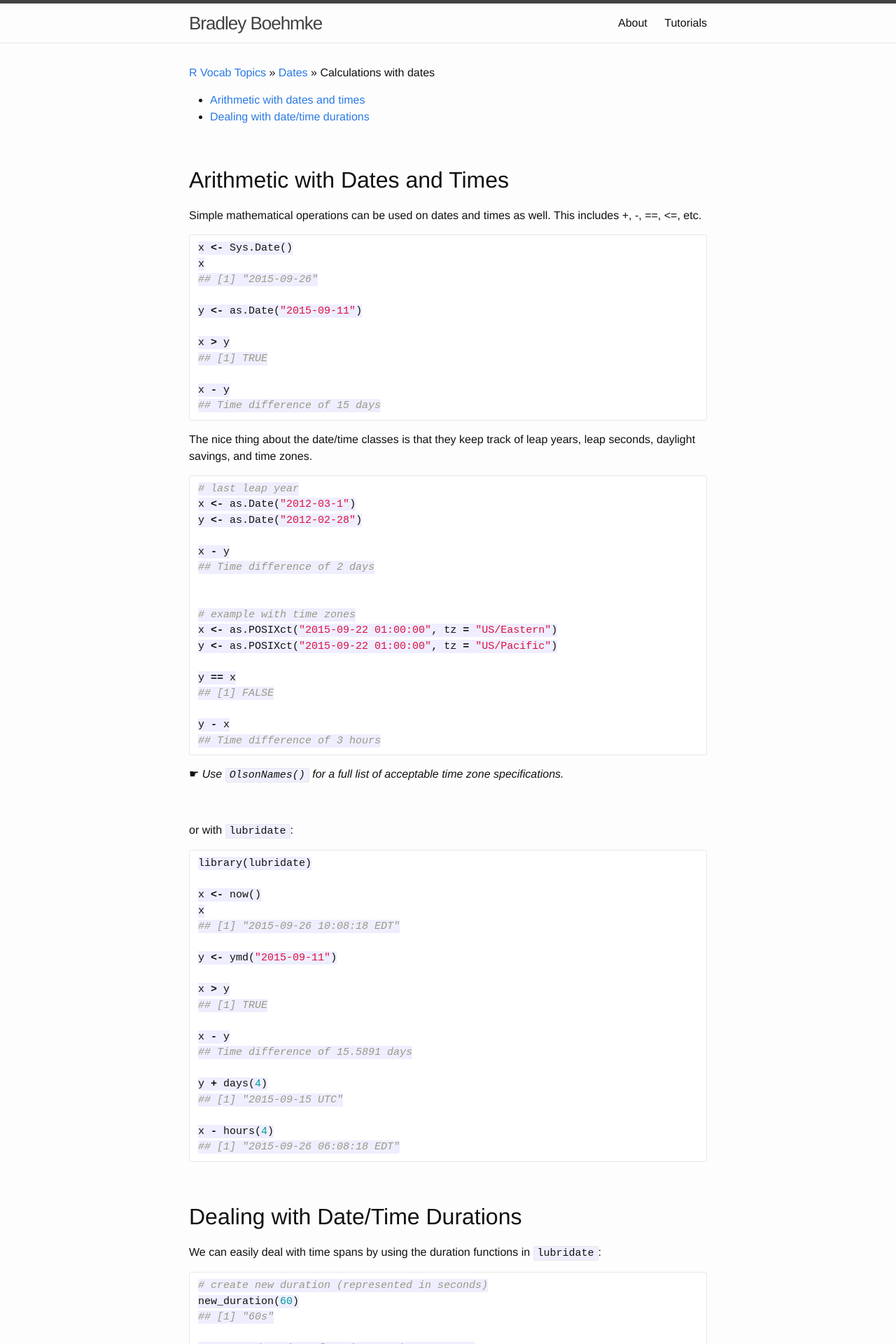
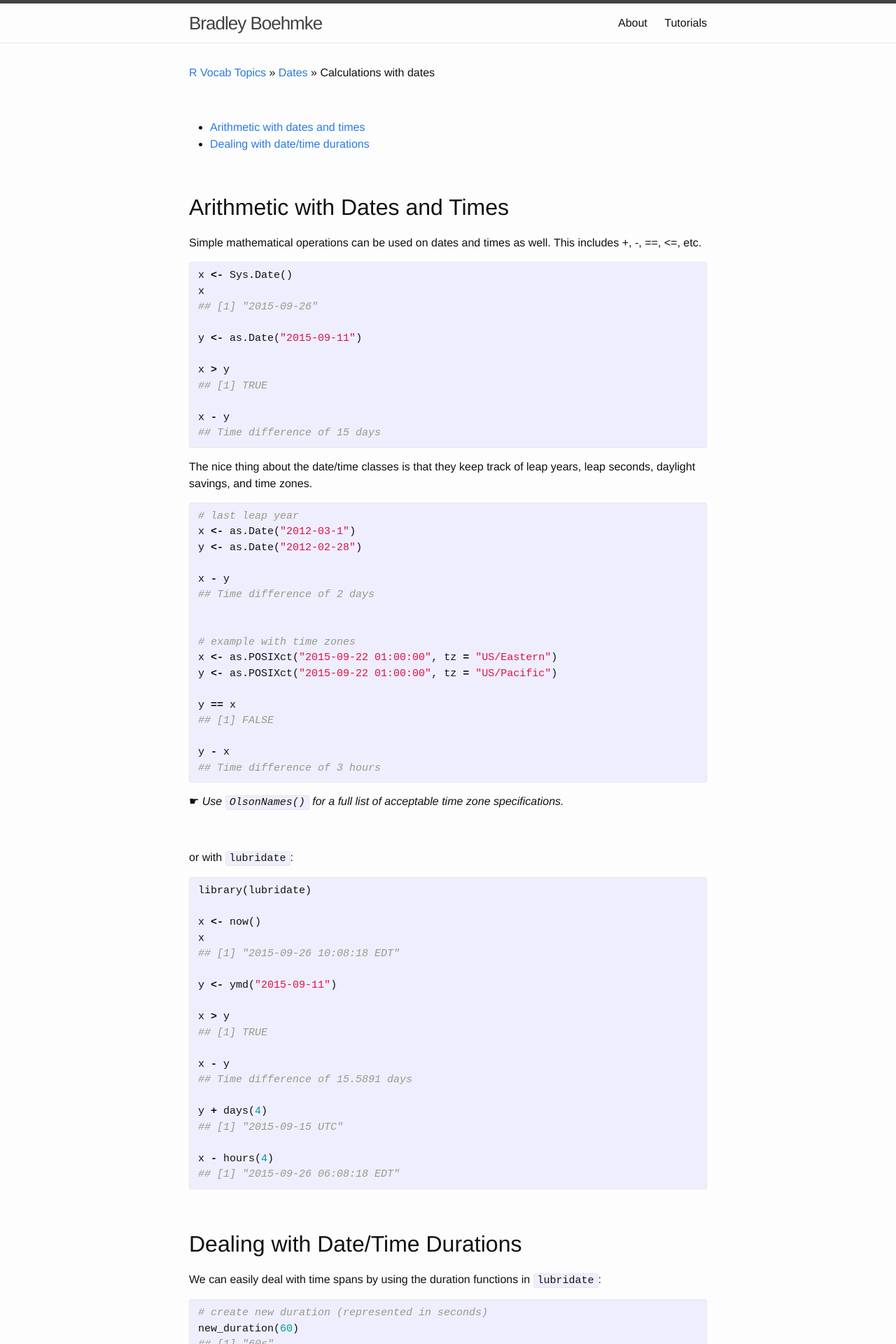
Before and after one commit to bradleyboehmke/bradleyboehmke, a Jekyll site: the page built from tutorials/calculations_dates.md, in a window 1280 px wide. Shown: the top 1920 px of the page at 70% size. Built offline with Jekyll 4.4.1, drawn with Linux system fonts in a browser that asks for light colours.

Commit message:
Update calculations_dates.md

````diff
--- a/tutorials/calculations_dates.md
+++ b/tutorials/calculations_dates.md
@@ -4,6 +4,8 @@ title: NULL
 ---
 
 [R Vocab Topics](index) &#187; [Dates](dates) &#187; Calculations with dates
+
+<br>
 
 * <a href="#arithmetic">Arithmetic with dates and times</a>
 * <a href="#durations">Dealing with date/time durations</a>
@@ -16,9 +18,7 @@ title: NULL
 
 Simple mathematical operations can be used on dates and times as well.  This includes +, -, ==, <=, etc.
 
-
-
-```r
+{% highlight r %}
 x <- Sys.Date()
 x
 ## [1] "2015-09-26"
@@ -30,12 +30,11 @@ x > y
 
 x - y
 ## Time difference of 15 days
-```
-
+{% endhighlight %}
 
 The nice thing about the date/time classes is that they keep track of leap years, leap seconds, daylight savings, and time zones.
 
-```r
+{% highlight r %}
 # last leap year
 x <- as.Date("2012-03-1")
 y <- as.Date("2012-02-28")
@@ -53,7 +52,7 @@ y == x
 
 y - x
 ## Time difference of 3 hours
-```
+{% endhighlight %}
 &#9755; *Use `OlsonNames()` for a full list of acceptable time zone specifications.*
 
 
@@ -61,7 +60,7 @@ y - x
 
 or with `lubridate`:
 
-```r
+{% highlight r %}
 library(lubridate)
 
 x <- now()
@@ -81,7 +80,7 @@ y + days(4)
 
 x - hours(4)
 ## [1] "2015-09-26 06:08:18 EDT"
-```
+{% endhighlight %}
 
 <br>
 
@@ -91,7 +90,7 @@ x - hours(4)
 
 We can easily deal with time spans by using the duration functions in `lubridate`:
 
-```r
+{% highlight r %}
 # create new duration (represented in seconds)
 new_duration(60)
 ## [1] "60s"
@@ -114,7 +113,7 @@ x + dhours(10)
 
 x + dhours(10) + dminutes(33) + dseconds(54)
 ## [1] "2015-09-22 22:33:54 UTC"
-```
+{% endhighlight %}
 
 <br>
 
````
